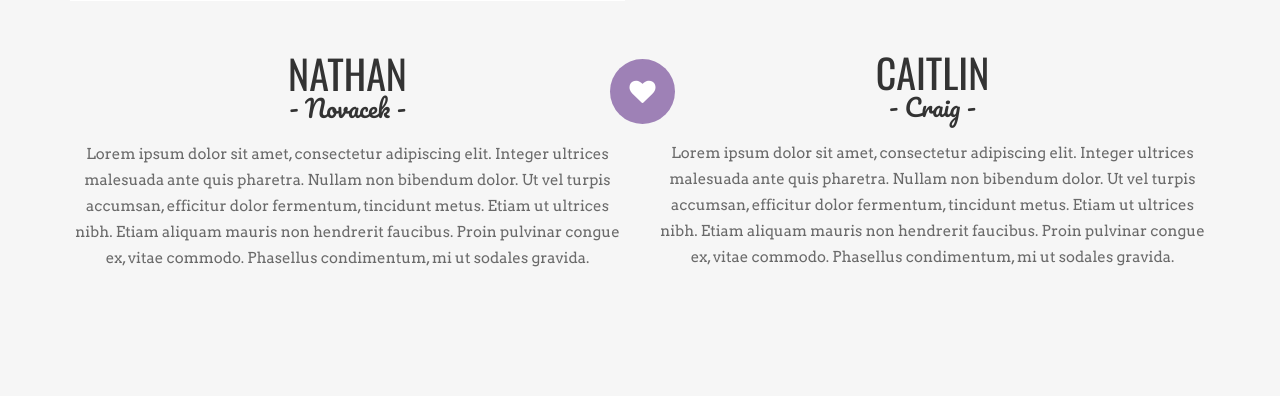
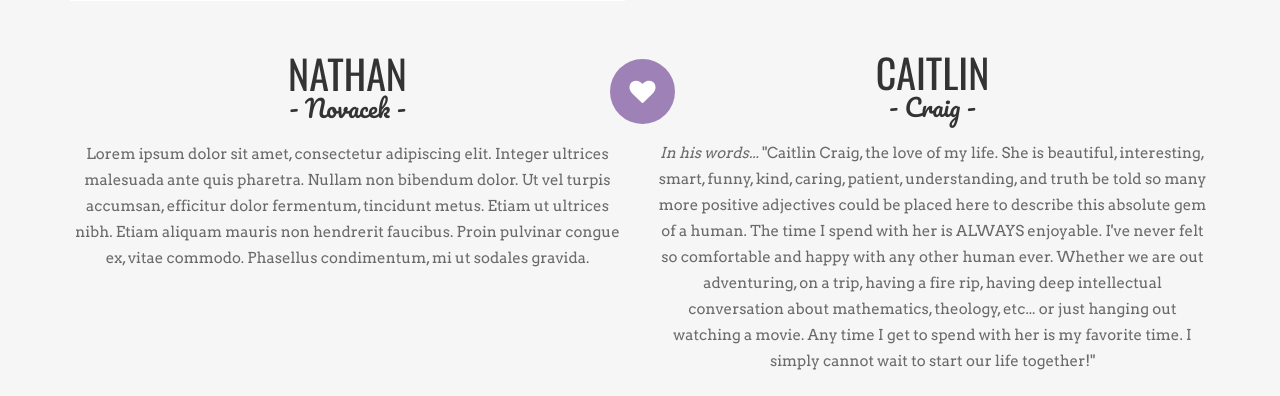
Before and after one commit to novacekn/caitandnatewedding, a Django app: page / in a window 1280 px wide. Shown: the part 1812-2208 px from the top of the page. Run offline with Django 4.2, Linux system fonts and the light colour scheme; some libraries are stand-ins or nearby versions.

Commit message:
Added my description for Caitlin

```diff
--- a/templates/index.html
+++ b/templates/index.html
@@ -262,7 +262,13 @@
                             </div>
 
                             <p class="blurb animation fadeInRight text-center">
-                            	Lorem ipsum dolor sit amet, consectetur adipiscing elit. Integer ultrices malesuada ante quis pharetra. Nullam non bibendum dolor. Ut vel turpis accumsan, efficitur dolor fermentum, tincidunt metus. Etiam ut ultrices nibh.  Etiam aliquam mauris non hendrerit faucibus. Proin pulvinar congue  ex, vitae commodo. Phasellus condimentum, mi ut sodales gravida.
+                                <em>In his words...</em> "Caitlin Craig, the love of my life. She is beautiful, interesting,
+                                smart, funny, kind, caring, patient, understanding, and truth be told so many more positive
+                                adjectives could be placed here to describe this absolute gem of a human. The time I spend
+                                with her is ALWAYS enjoyable. I've never felt so comfortable and happy with any other human ever.
+                                Whether we are out adventuring, on a trip, having a fire rip, having deep intellectual conversation
+                                about mathematics, theology, etc... or just hanging out watching a movie. Any time I get to spend with
+                                her is my favorite time. I simply cannot wait to start our life together!"
                             </p>
 
                         </div>
@@ -342,7 +348,7 @@
 
                         <div class="col-sm-12 col-md-4 animation delay1 fadeInRight">
                         	<h3>MATCHED</h3>
-                            <p>Caitlin and Nathan first matched on Bumble on this date. The conversation started with "Quantum physics huh? Don't see that much."</p>
+                            <p>Caitlin and Nathan first matched on Bumble. The conversation started with "Quantum physics huh? Don't see that much."</p>
                         </div>
 
                         <div class="vertical-line">
@@ -394,7 +400,7 @@
 
                         <div class="col-sm-12 col-md-4 col-md-pull-6 animation delay1 fadeInRight">
                         	<h3>OUR FIRST DATE</h3>
-                            <p>Caitlin and Nathan had their first date on this date. They went to Tapped and had some pizza, a few beers, and a great time with good conversation.</p>
+                            <p>Caitlin and Nathan went to Tapped for their first date. They had pizza, a few beers, and a great time with good conversation.</p>
                         </div>
 
                         <div class="vertical-line">
@@ -446,7 +452,7 @@
 
                         <div class="col-md-4 animation delay1 fadeInRight">
                         	<h3>ENTERED A RELATIONSHIP</h3>
-                            <p>Nate asked Caitlin if she wanted to be his girlfriend on this date in her living room. She gladly said "YES!"</p>
+                            <p>Nathan was nervous to ask Caitlin to be his girlfriend. He finally asked her and she gladly accepted.</p>
                         </div>
 
                         <div class="vertical-line">
@@ -498,8 +504,8 @@
 
                         <div class="col-sm-12 col-md-4 col-md-pull-6 animation delay1 fadeInRight">
                         	<h3>HE PROPOSED</h3>
-                            <p>On this date Nate walked Cait around the entire upper lake at Twin Lakes looking for the right spot to propose. He never found the right feeling spot so before they left the park
-                               Nate asked to sit on a bench by the start of the lake and talked to Cait. In the middle of the conversation Nate got down on one knee and said "So anyways, will you marry me?" Cait, in shock answered "YES!"</p>
+                            <p>Nathan walked Caitlin around the entire upper lake at Twin Lakes looking for the right spot to propose. He never found the right feeling spot so before they left the park
+                               he asked to sit on a bench by the start of the lake and talked to Caitlin. In the middle of the conversation he got down on one knee and said "So anyways, will you marry me?" she, in shock, answered "YES!"</p>
                         </div>
 
                         <div class="vertical-line">
```
